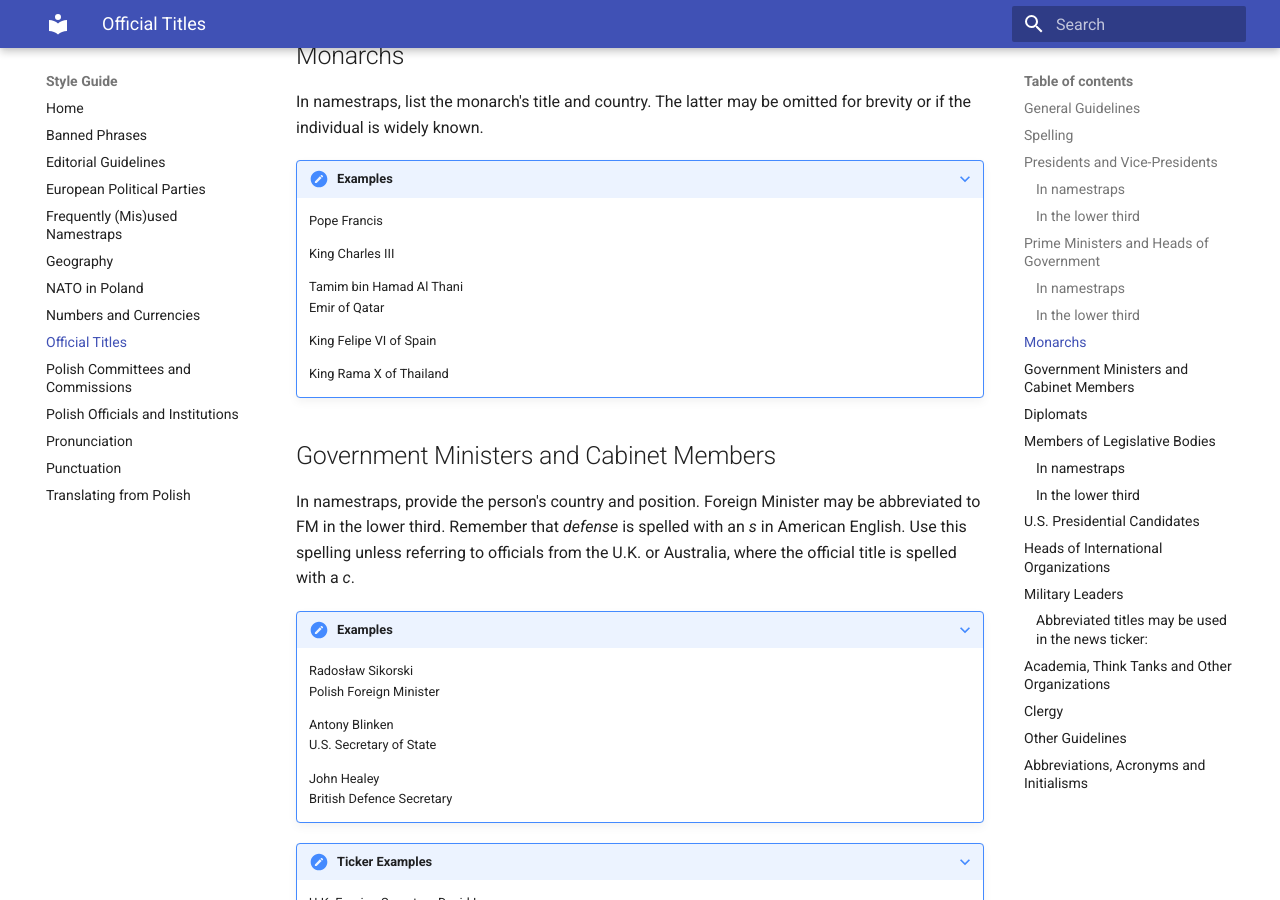
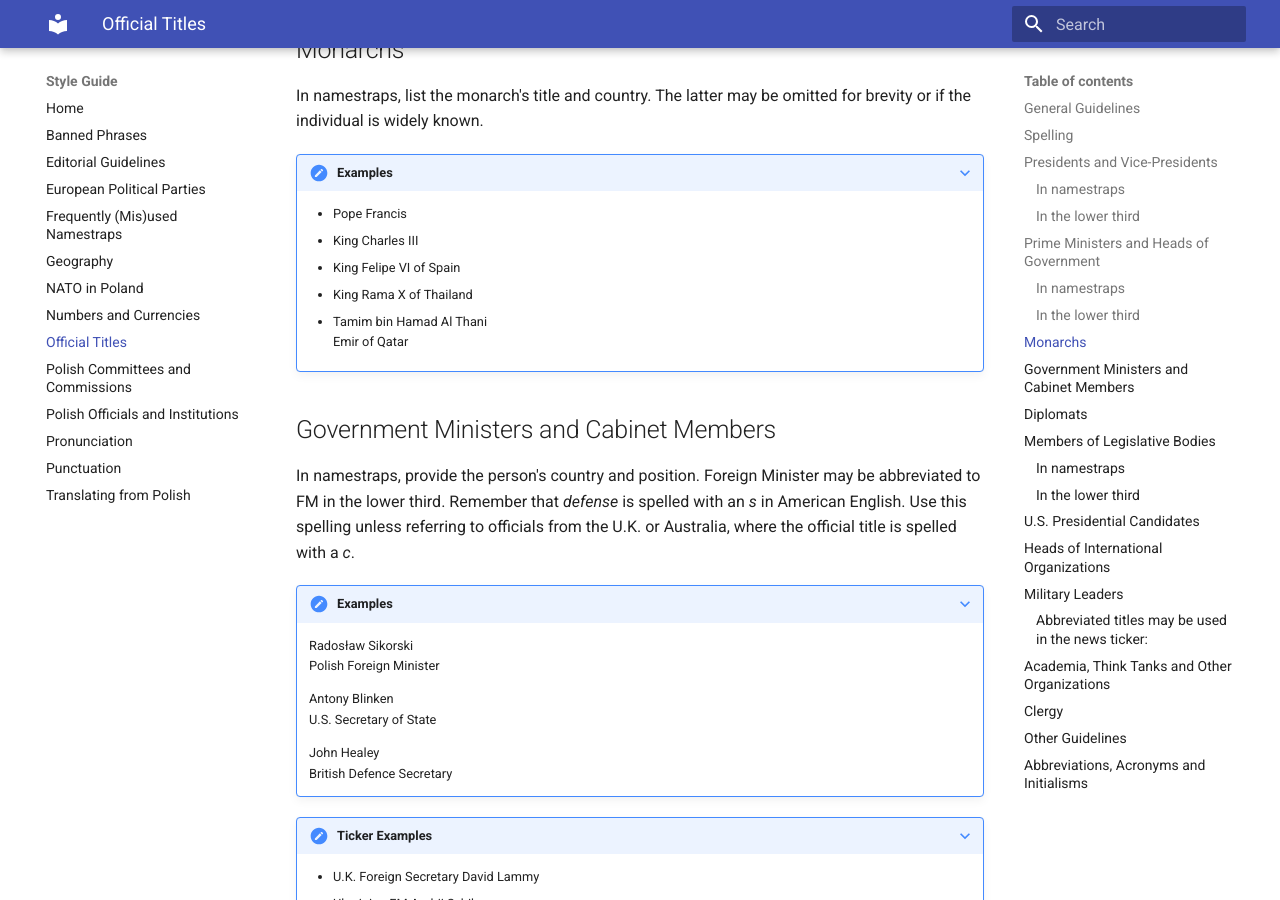
Before and after one commit to rthrbrs/styleguide, an MkDocs documentation site: the page built from docs/titles.md, in a window 1280 px wide and 900 px high, scrolled down 3156 px. Built offline with MkDocs 1.6.1 and Material for MkDocs 9.7.7, drawn with Linux system fonts in a browser that asks for light colours; some of the changed text lies outside the part shown.

```diff
--- a/docs/titles.md
+++ b/docs/titles.md
@@ -106,9 +106,8 @@ Write _Prime Minister of X_ or _X Prime Minister_, especially the short title if
 Use short and abbreviated forms of titles in the lower third:
 
 ???+ note "Examples"
-    Polish PM Donald Tusk
-
-    U.K. PM Kier Starmer
+    * Polish PM Donald Tusk
+    * U.K. PM Kier Starmer
 
 
 ## Monarchs
@@ -116,17 +115,13 @@ Use short and abbreviated forms of titles in the lower third:
 In namestraps, list the monarch's title and country. The latter may be omitted for brevity or if the individual is widely known.
 
 ???+ note "Examples"
-    Pope Francis
+    * Pope Francis
+    * King Charles III
+    * King Felipe VI of Spain
+    * King Rama X of Thailand
 
-    King Charles III
-
-    Tamim bin Hamad Al Thani
-    Emir of Qatar
-
-    King Felipe VI of Spain
-
-    King Rama X of Thailand
-
+    * Tamim bin Hamad Al Thani
+      Emir of Qatar
 
 ## Government Ministers and Cabinet Members
 
@@ -143,9 +138,8 @@ In namestraps, provide the person's country and position. Foreign Minister may b
     British Defence Secretary
 
 ???+ note "Ticker Examples"
-    U.K. Foreign Secretary David Lammy
-
-    Ukrainian FM Andrii Sybiha
+    * U.K. Foreign Secretary David Lammy
+    * Ukrainian FM Andrii Sybiha
 
 ## Diplomats
 
@@ -170,15 +164,15 @@ The highest diplomatic representative of the Holy See (not the Vatican) holds th
 
 !!! success "Correct"
 
-    Belgian Ambassador to Poland
-    Czech Ambassador to the Holy See
-    Apostolic Nuncio to Poland
+    * Belgian Ambassador to Poland
+    * Czech Ambassador to the Holy See
+    * Apostolic Nuncio to Poland
 
 !!! failure "Incorrect"
 
-    Belgium’s Ambassador to Poland
-    Czech Ambassador to the Vatican
-    Vatican Ambassador to Poland
+    * Belgium’s Ambassador to Poland
+    * Czech Ambassador to the Vatican
+    * Vatican Ambassador to Poland
 
 ## Members of Legislative Bodies
 
@@ -213,21 +207,21 @@ Use the following format for U.S. representatives and senators:
 Use short and abbreviated forms in the ticker and caption.
 
 ???+ note "Examples"
-    Polish MP
-    Austrian MEP
-    U.K. MP
-    U.S. Rep.
-    U.S. Sen.
+    * Polish MP
+    * Austrian MEP
+    * U.K. MP
+    * U.S. Rep.
+    * U.S. Sen.
 
 ## U.S. Presidential Candidates
 
 Use the following format for presidential and vice presidential candidates in the U.S.:
 
 ???+ note "Examples"
-    Donald Trump, U.S. Republican Presidential Nominee
-    J.D. Vance, U.S. Republican Vice Presidential Nominee
-    Kamala Harris, U.S. Democratic Presidential Nominee
-    Tim Walz, U.S. Democratic Vice Presidential Nominee
+    * Donald Trump, U.S. Republican Presidential Nominee
+    * J.D. Vance, U.S. Republican Vice Presidential Nominee
+    * Kamala Harris, U.S. Democratic Presidential Nominee
+    * Tim Walz, U.S. Democratic Vice Presidential Nominee
 
 <!---
 ## Candidates for Governor, Senator, Congress (U.S.)
--- a/mkdocs.yml
+++ b/mkdocs.yml
@@ -1,5 +1,5 @@
 site_name: Style Guide
-site_url: https://rthrbrs.github.io/styleguide/titles/
+site_url: https://rthrbrs.github.io/styleguide/
 nav:
   - Home: index.md
   - Banned Phrases: BannedPhrases.md
```
Also changed, not shown: other parts of docs/titles.md (+5 -2 lines).
